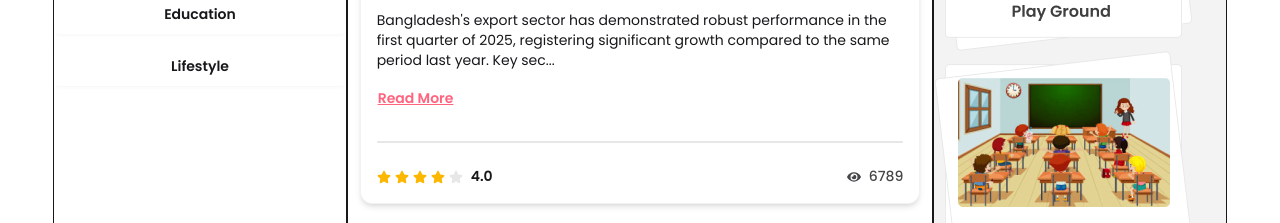
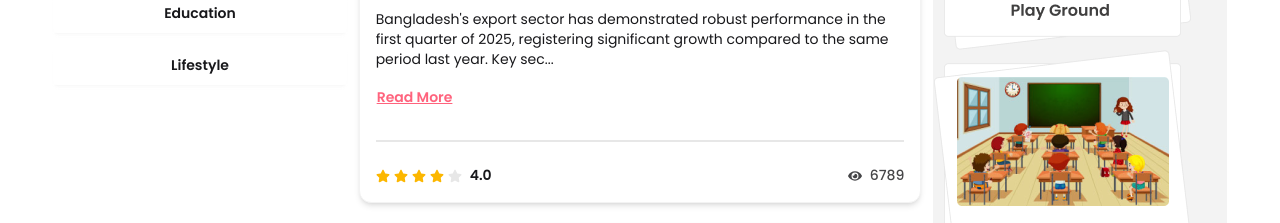
Before and after one commit to Nidan73/dragon-news, a React (Vite) app: page /category/0 in a window 1280 px wide. Shown: the part 800-1023 px from the top of the page. Built offline with nearby package versions, Linux system fonts and the light colour scheme.

Commit message:
fixed the boder issue

```diff
--- a/src/Layouts/CategoryNews.jsx
+++ b/src/Layouts/CategoryNews.jsx
@@ -9,7 +9,8 @@ const CategoryNews = () => {
   const [news, setNews] = useState([]);
   useEffect(() => {
     if (id == "0") {
-      return setNews(newsData);
+      setNews(newsData);
+      return;
     } else if (id == "1") {
       const filteredNews = newsData.filter(
         (news) => news.others.is_trending === true,
--- a/src/Layouts/HomeLayout.jsx
+++ b/src/Layouts/HomeLayout.jsx
@@ -18,7 +18,7 @@ const HomeLayout = () => {
           <NavBar></NavBar>
         </nav>
       </header>
-      <main className="w-11/12 mx-auto my-3 *:border grid grid-cols-12">
+      <main className="w-11/12 mx-auto my-3 grid grid-cols-12">
         <aside className="col-span-3">
           <Leftaside></Leftaside>
         </aside>
```
